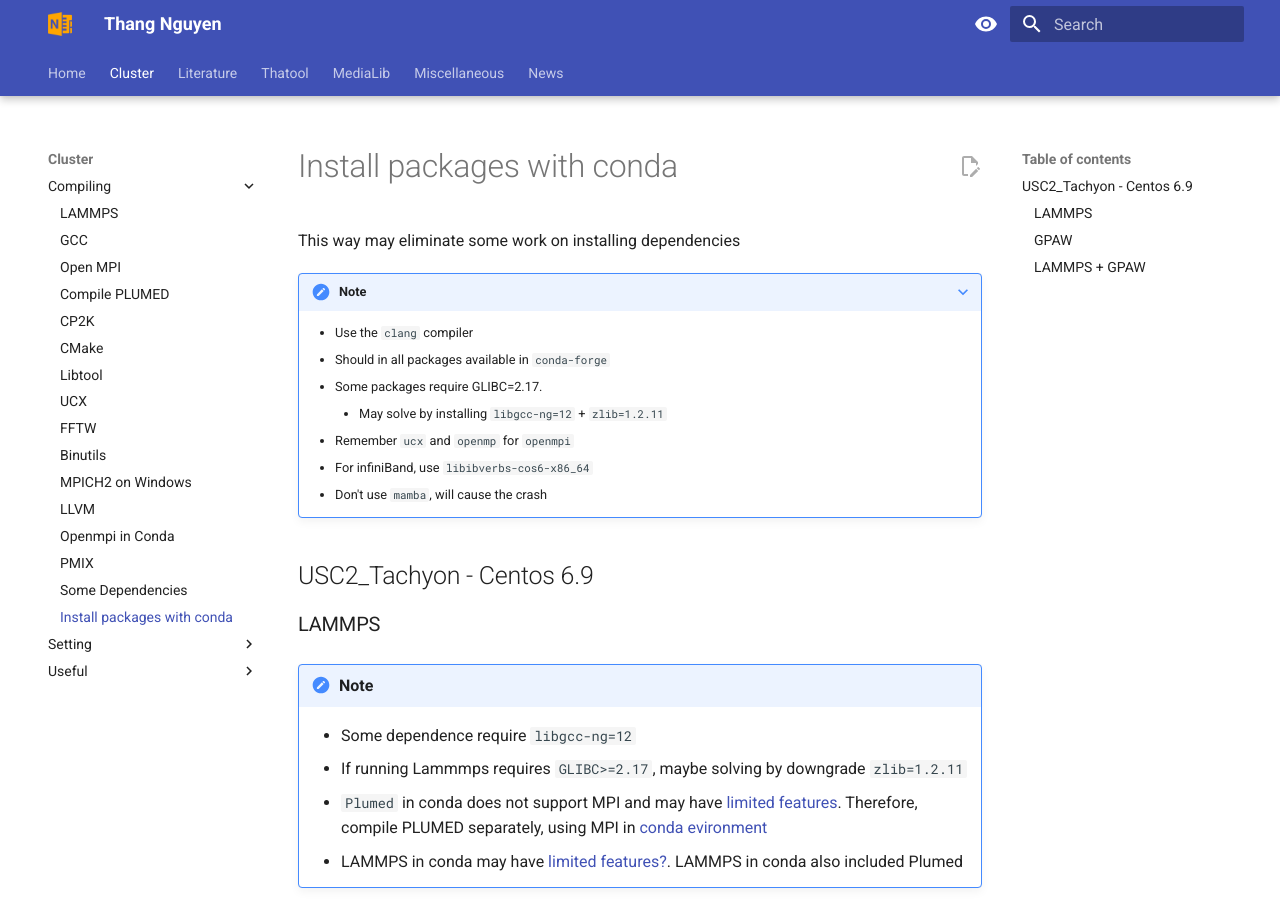
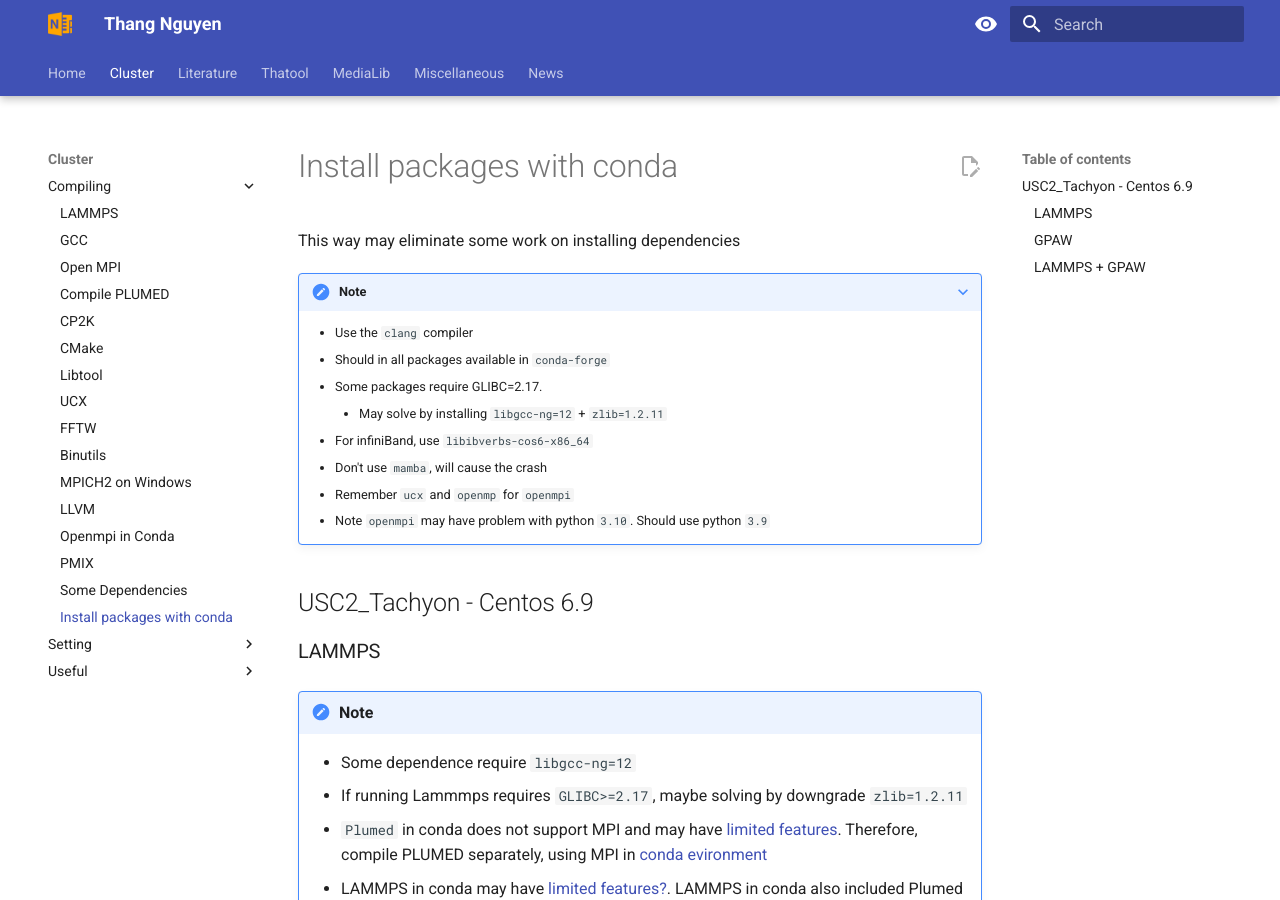
Before and after one commit to thangckt/thangckt.github.io, an MkDocs documentation site: the page built from docs/cluster/compiling/conda_packages.md, in a window 1280 px wide and 900 px high. Built offline with MkDocs 1.6.1 and Material for MkDocs 9.7.7, drawn with Linux system fonts in a browser that asks for light colours; the version menu is left out; some of the changed text lies outside the part shown.

Commit message:
Update conda_packages.md

````diff
--- a/docs/cluster/compiling/conda_packages.md
+++ b/docs/cluster/compiling/conda_packages.md
@@ -8,9 +8,10 @@
     - Should in all packages available in `conda-forge`
     - Some packages require GLIBC=2.17.
         - May solve by installing `libgcc-ng=12` + `zlib=1.2.11`
-    - Remember `ucx` and `openmp` for `openmpi`
     - For infiniBand, use `libibverbs-cos6-x86_64`
     - Don't use `mamba`, will cause the crash
+    - Remember `ucx` and `openmp` for `openmpi`
+    - Note `openmpi` may have problem with python `3.10`. Should use python `3.9`
 
 ## USC2_Tachyon - Centos 6.9
 
@@ -87,8 +88,8 @@
 
 ```sh
 module load conda/conda3
-conda create -n py310gpaw_lammps python=3.10
-source activate py310gpaw_lammps
+conda create -n py39gpaw_lammps python=3.9
+source activate py39gpaw_lammps
 
 conda install -y -c conda-forge clang lld llvm-tools libgcc-ng=12 zlib=1.2.11 \
     fftw blas libxc scalapack elpa libvdwxc openmpi ucx openmp libibverbs-cos6-x86_64 \
````
